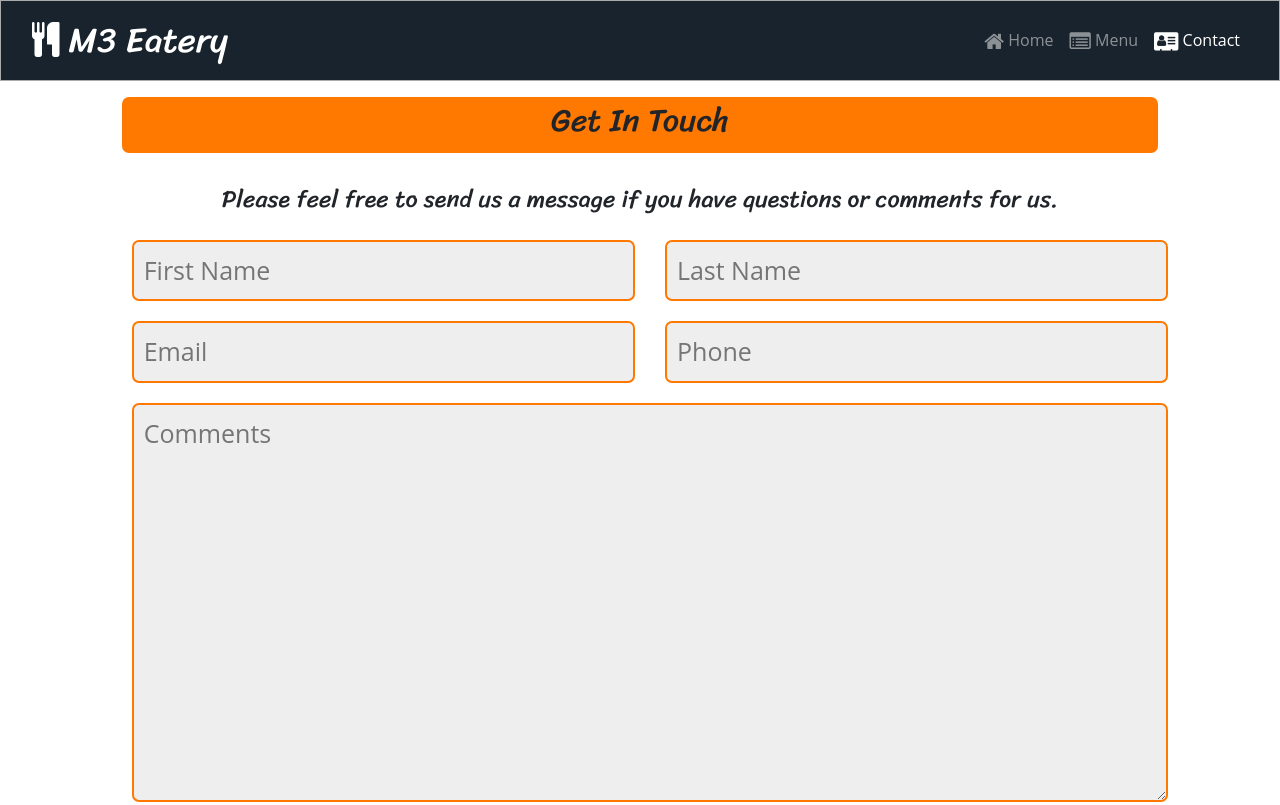
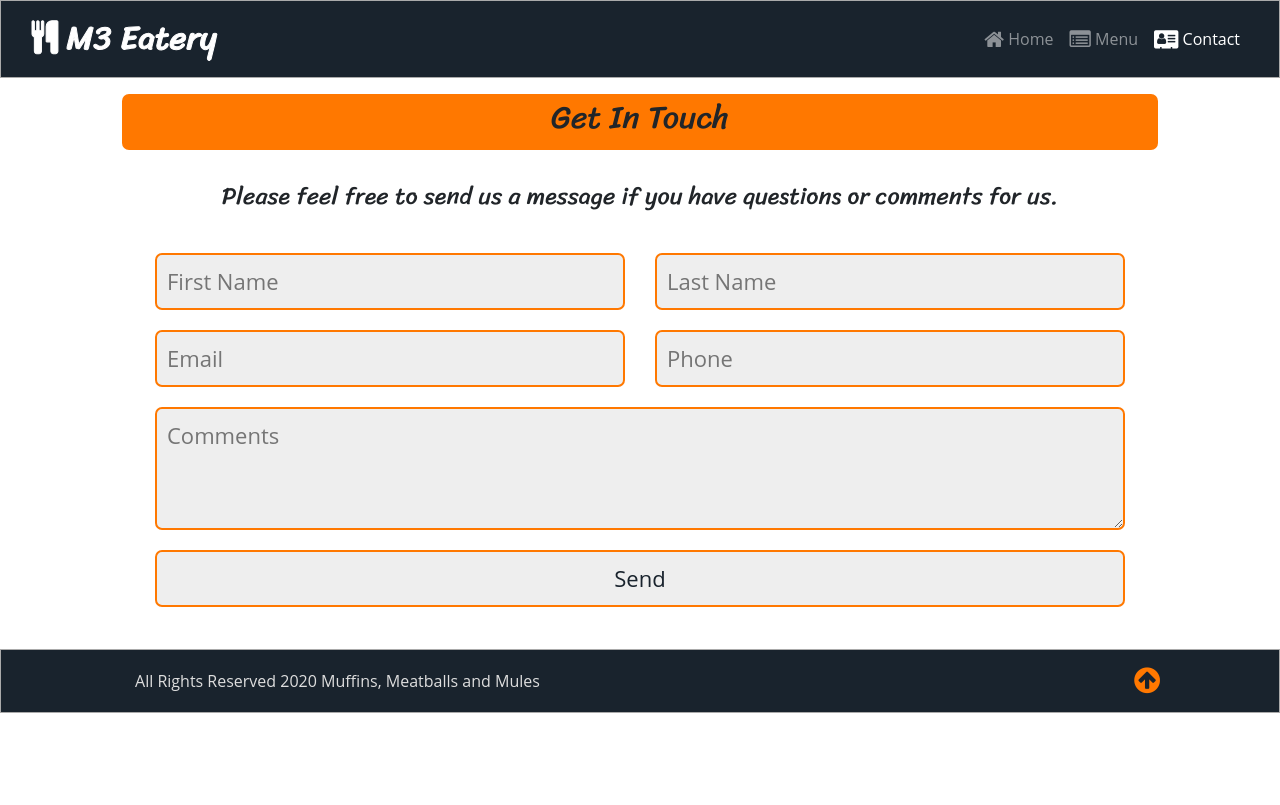
Before and after one commit to jgilday01/bootstrap4-project, a website: page contact.html in a window 1280 px wide. Shown: the top 805 px of the page. Drawn offline with nearby package versions, Linux system fonts and the light colour scheme.

Commit message:
layout tweak

```diff
--- a/contact.html
+++ b/contact.html
@@ -58,23 +58,22 @@
     </div>
 
     <div class="container-fluid">
-        <div class="row">
-            <div class="offset-1 col-10">
+        <div class="row my-3">
+            <div class="col-12 offset-sm-1 col-sm-10">
                 <form>
-                    <div class="row">
-                        <div class="col-6"><input type="text" name="first-name" value="" aria-required="true" placeholder="First Name"></div>
-                        <div class="col-6"><input type="text" name="last-name" value="" aria-required="true" placeholder="Last Name"></div>
-                        <div class="col-6"><input type="email" name="emailinput" value="" size="40" aria-required="true" placeholder="Email"></div>
-                        <div class="col-6"><input type="text" name="phone" value="" size="40" aria-required="true" placeholder="Phone"></div>
-                        <div class="col-12"><textarea name="comments" cols="40" rows="10" aria-required="true" placeholder="Comments"></textarea></div>
+                    <div class="row mx-auto" style="max-width: 1000px;">
+                        <div class="col-12 col-md-6"><input type="text" name="first-name" value="" aria-required="true" placeholder="First Name" required></div>
+                        <div class="col-12 col-md 6"><input type="text" name="last-name" value="" aria-required="true" placeholder="Last Name" required></div>
+                        <div class="col-12 col-md-6"><input type="email" name="emailinput" value="" size="40" aria-required="true" placeholder="Email" required></div>
+                        <div class="col-12 col-md-6"><input type="text" name="phone" value="" size="40" aria-required="true" placeholder="Phone" required></div>
+                        <div class="col-12"><textarea name="comments" cols="50" rows="3" aria-required="false" placeholder="Comments"></textarea>
+                        </div>
                         <div class="col-12"><input type="submit" value="Send"></div>
                     </div>
                 </form>
             </div>
         </div>
     </div>
-
-
 
     <footer>
         <div class="container-fluid">
--- a/css/styles.css
+++ b/css/styles.css
@@ -14,24 +14,25 @@ h1, h2, h3, h4, h5, .navbar-brand {
 }
 
 input, textarea {
-   margin:10px;
+   margin:10px auto;
    padding: 10px;
    width: 100%;
-   font-size: 25px;
+   font-size: 22px;
    background: #EEE;
    border-radius: 7px;
    border: 2px solid rgb(255,120,0);
-   color: rgb(255,120,0);
+   color: rgb(25,35,45);
 }
 
 .navbar-brand.customized {
-   font-size: 35px;
+   font-size: 33px;
+   -webkit-text-stroke: 1px #FFF;
+   -webkit-font-smoothing: antialiased;
+   transition: color linear 0.5s;
 }
 
 .navbar-brand.customized:hover {
    color: rgb(255,120,0);
-   -webkit-text-stroke: 1px #FFF;
-   -webkit-font-smoothing: antialiased;
 }
 
 footer, .navbar, .covid-box, .my-dark-bg {
```
Also changed, not shown: index.html (+9 -9 lines), menu.html (+3 -3 lines).
